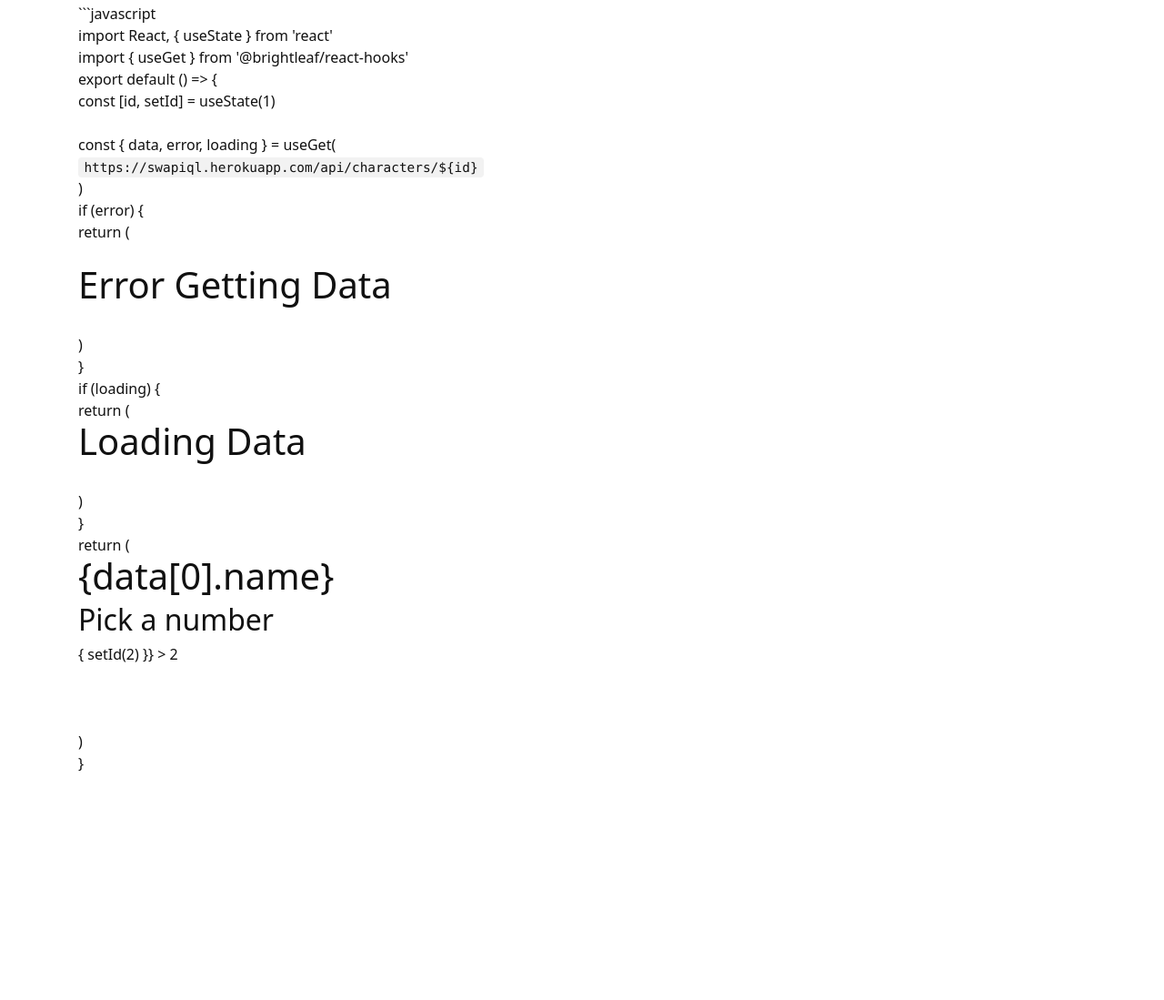
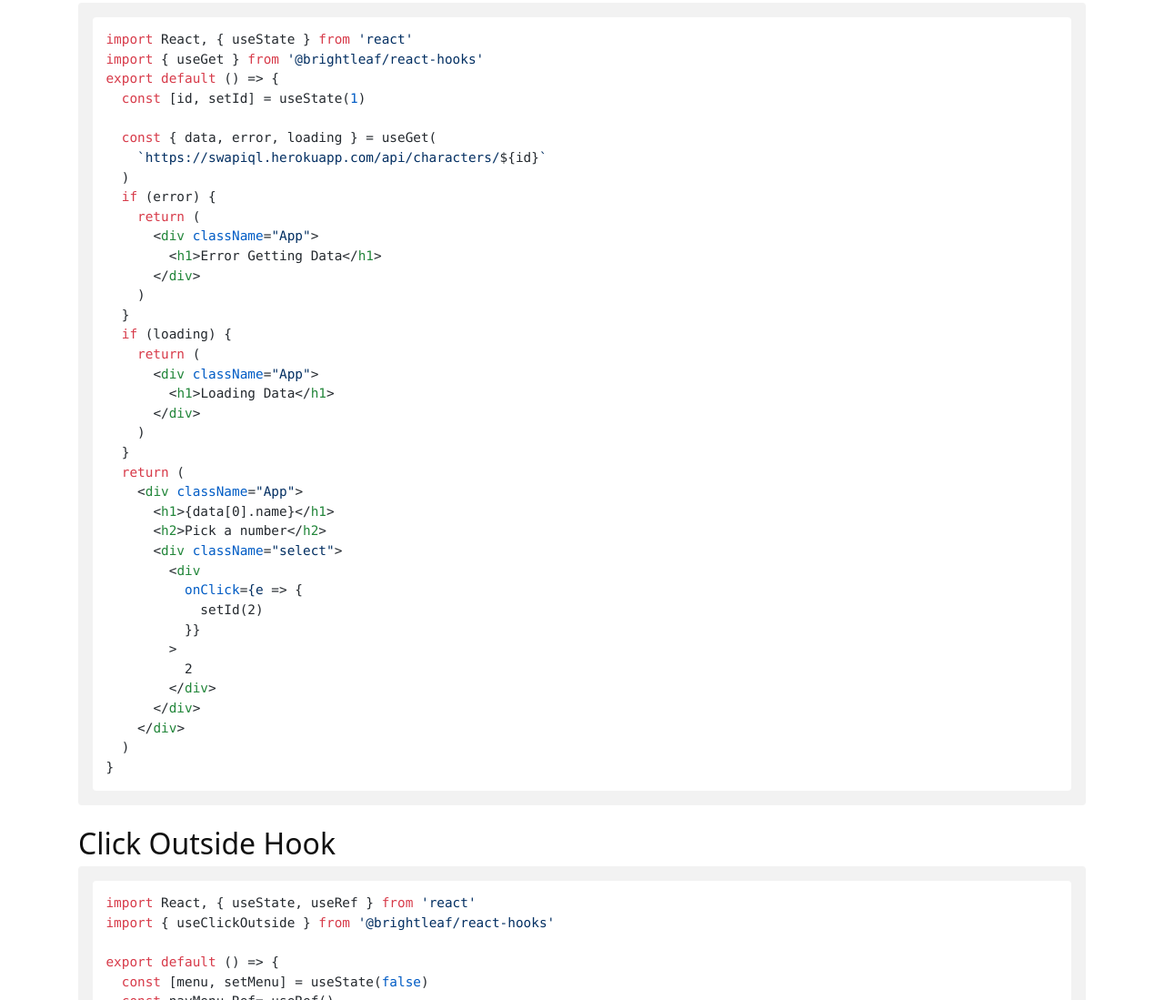
Before and after one commit to brightleaf/react-hooks, a plain HTML site: page index.html in a window 1280 px wide. Shown: the part 1701-2800 px from the top of the page at 91% size. Before the commit the page ends 2576 px from the top, so only its background shows below. Drawn offline with nearby package versions, Linux system fonts and the light colour scheme.

Commit message:
Publisher generated commit [ci skip]

````diff
--- a/index.html
+++ b/index.html
@@ -40,7 +40,7 @@
 </ul>
 <h2 id="graphql-hook">GraphQL Hook</h2>
 <pre><code class="hljs javascript language-javascript"><span class="hljs-keyword">import</span> React, { useState } <span class="hljs-keyword">from</span> <span class="hljs-string">'react'</span>
-<span class="hljs-keyword">import</span> { useGraphQL } <span class="hljs-keyword">from</span> <span class="hljs-string">'@brightleaf/hooks'</span>
+<span class="hljs-keyword">import</span> { useGraphQL } <span class="hljs-keyword">from</span> <span class="hljs-string">'@brightleaf/react-hooks'</span>
 
 <span class="hljs-keyword">export</span> <span class="hljs-keyword">default</span> () =&gt; {
   <span class="hljs-keyword">const</span> [id, setId] = useState(<span class="hljs-number">1</span>)
@@ -65,7 +65,7 @@
 <h2 id="post-hook">Post Hook</h2>
 <pre><code class="hljs javascript language-javascript"><span class="hljs-keyword">import</span> React <span class="hljs-keyword">from</span> <span class="hljs-string">'react'</span>
 <span class="hljs-keyword">import</span> { Button, Form, TextBox } <span class="hljs-keyword">from</span> <span class="hljs-string">'react-form-elements'</span>
-<span class="hljs-keyword">import</span> { usePost } <span class="hljs-keyword">from</span> <span class="hljs-string">'@brightleaf/hooks'</span>
+<span class="hljs-keyword">import</span> { usePost } <span class="hljs-keyword">from</span> <span class="hljs-string">'@brightleaf/react-hooks'</span>
 
 <span class="hljs-keyword">export</span> <span class="hljs-keyword">default</span> () =&gt; {
   <span class="hljs-keyword">const</span> { data, error, loading, postData } = usePost(
@@ -91,44 +91,78 @@
   )
 }</span></code></pre>
 <h2 id="get-hook">Get Hook</h2>
-<p>```javascript<br />
-import React, { useState } from 'react'<br />
-import { useGet } from '@brightleaf/react-hooks'<br />
-export default () =&gt; {<br />
-  const [id, setId] = useState(1)</p>
-<p>const { data, error, loading } = useGet(<br />
-    <code>https://swapiql.herokuapp.com/api/characters/${id}</code><br />
-  )<br />
-  if (error) {<br />
-    return (<br />
-      <div className="App">
-        <h1>Error Getting Data</h1>
-      </div><br />
-    )<br />
-  }<br />
-  if (loading) {<br />
-    return (<br />
-      <div className="App">
-        <h1>Loading Data</h1>
-      </div><br />
-    )<br />
-  }<br />
-  return (<br />
-    <div className="App">
-      <h1>{data[0].name}</h1>
-      <h2>Pick a number</h2>
-      <div className="select">
-        <div
-          onClick={e => {
+<pre><code class="hljs javascript language-javascript"><span class="hljs-keyword">import</span> React, { useState } <span class="hljs-keyword">from</span> <span class="hljs-string">'react'</span>
+<span class="hljs-keyword">import</span> { useGet } <span class="hljs-keyword">from</span> <span class="hljs-string">'@brightleaf/react-hooks'</span>
+<span class="hljs-keyword">export</span> <span class="hljs-keyword">default</span> () =&gt; {
+  <span class="hljs-keyword">const</span> [id, setId] = useState(<span class="hljs-number">1</span>)
+
+  <span class="hljs-keyword">const</span> { data, error, loading } = useGet(
+    <span class="hljs-string">`https://swapiql.herokuapp.com/api/characters/<span class="hljs-subst">${id}</span>`</span>
+  )
+  <span class="hljs-keyword">if</span> (error) {
+    <span class="hljs-keyword">return</span> (
+      <span class="xml"><span class="hljs-tag">&lt;<span class="hljs-name">div</span> <span class="hljs-attr">className</span>=<span class="hljs-string">"App"</span>&gt;</span>
+        <span class="hljs-tag">&lt;<span class="hljs-name">h1</span>&gt;</span>Error Getting Data<span class="hljs-tag">&lt;/<span class="hljs-name">h1</span>&gt;</span>
+      <span class="hljs-tag">&lt;/<span class="hljs-name">div</span>&gt;</span></span>
+    )
+  }
+  <span class="hljs-keyword">if</span> (loading) {
+    <span class="hljs-keyword">return</span> (
+      <span class="xml"><span class="hljs-tag">&lt;<span class="hljs-name">div</span> <span class="hljs-attr">className</span>=<span class="hljs-string">"App"</span>&gt;</span>
+        <span class="hljs-tag">&lt;<span class="hljs-name">h1</span>&gt;</span>Loading Data<span class="hljs-tag">&lt;/<span class="hljs-name">h1</span>&gt;</span>
+      <span class="hljs-tag">&lt;/<span class="hljs-name">div</span>&gt;</span></span>
+    )
+  }
+  <span class="hljs-keyword">return</span> (
+    <span class="xml"><span class="hljs-tag">&lt;<span class="hljs-name">div</span> <span class="hljs-attr">className</span>=<span class="hljs-string">"App"</span>&gt;</span>
+      <span class="hljs-tag">&lt;<span class="hljs-name">h1</span>&gt;</span>{data[0].name}<span class="hljs-tag">&lt;/<span class="hljs-name">h1</span>&gt;</span>
+      <span class="hljs-tag">&lt;<span class="hljs-name">h2</span>&gt;</span>Pick a number<span class="hljs-tag">&lt;/<span class="hljs-name">h2</span>&gt;</span>
+      <span class="hljs-tag">&lt;<span class="hljs-name">div</span> <span class="hljs-attr">className</span>=<span class="hljs-string">"select"</span>&gt;</span>
+        <span class="hljs-tag">&lt;<span class="hljs-name">div</span>
+          <span class="hljs-attr">onClick</span>=<span class="hljs-string">{e</span> =&gt;</span> {
             setId(2)
           }}
-        >
+        &gt;
           2
-        </div><br />
-      </div><br />
-    </div><br />
-  )<br />
-}</p>
+        <span class="hljs-tag">&lt;/<span class="hljs-name">div</span>&gt;</span>
+      <span class="hljs-tag">&lt;/<span class="hljs-name">div</span>&gt;</span>
+    <span class="hljs-tag">&lt;/<span class="hljs-name">div</span>&gt;</span></span>
+  )
+}</code></pre>
+<h2 id="click-outside-hook">Click Outside Hook</h2>
+<pre><code class="hljs javascript language-javascript"><span class="hljs-keyword">import</span> React, { useState, useRef } <span class="hljs-keyword">from</span> <span class="hljs-string">'react'</span>
+<span class="hljs-keyword">import</span> { useClickOutside } <span class="hljs-keyword">from</span> <span class="hljs-string">'@brightleaf/react-hooks'</span>
+
+<span class="hljs-keyword">export</span> <span class="hljs-keyword">default</span> () =&gt; {
+  <span class="hljs-keyword">const</span> [menu, setMenu] = useState(<span class="hljs-literal">false</span>)
+  <span class="hljs-keyword">const</span> navMenu Ref= useRef()
+  <span class="hljs-keyword">const</span> hideDropDown = <span class="hljs-function"><span class="hljs-params">()</span> =&gt;</span> {
+    setMenu(<span class="hljs-literal">false</span>)
+  }
+  useClickOutside(navMenu, hideDropDowns, menu)
+
+  <span class="hljs-keyword">return</span> (
+    <span class="xml"><span class="hljs-tag">&lt;<span class="hljs-name">div</span> <span class="hljs-attr">className</span>=<span class="hljs-string">"App"</span>&gt;</span>
+      <span class="hljs-tag">&lt;<span class="hljs-name">nav</span> <span class="hljs-attr">ref</span>=<span class="hljs-string">{navMenu}</span>&gt;</span>
+        <span class="hljs-tag">&lt;<span class="hljs-name">div</span> <span class="hljs-attr">className</span>=<span class="hljs-string">{</span>`<span class="hljs-attr">dropdown</span> ${<span class="hljs-attr">menu</span> ? '<span class="hljs-attr">active</span>' <span class="hljs-attr">:</span> ' '}`}&gt;</span>
+          <span class="hljs-tag">&lt;<span class="hljs-name">button</span>
+            <span class="hljs-attr">type</span>=<span class="hljs-string">"button"</span>
+            <span class="hljs-attr">className</span>=<span class="hljs-string">"dropdown-trigger"</span>
+            <span class="hljs-attr">onClick</span>=<span class="hljs-string">{e</span> =&gt;</span> {
+              setMenu(!ddG)
+            }}
+          &gt;
+            Menu
+          <span class="hljs-tag">&lt;/<span class="hljs-name">button</span>&gt;</span>
+          <span class="hljs-tag">&lt;<span class="hljs-name">div</span>&gt;</span>
+            ...// items
+          <span class="hljs-tag">&lt;/<span class="hljs-name">div</span>&gt;</span>
+        <span class="hljs-tag">&lt;/<span class="hljs-name">div</span>&gt;</span>
+      <span class="hljs-tag">&lt;/<span class="hljs-name">nav</span>&gt;</span>
+      ... // rest of page
+    <span class="hljs-tag">&lt;/<span class="hljs-name">div</span>&gt;</span></span>
+  )
+}</code></pre>
   </div>
 <a href="https://www.github.com/brightleaf/cache" class="github-corner" aria-label="Open GitHub project"><svg width="80"
     height="80" viewBox="0 0 250 250" style="position: absolute; top: 0px; fill: rgb(255, 255, 255); right: 0px;">
````
